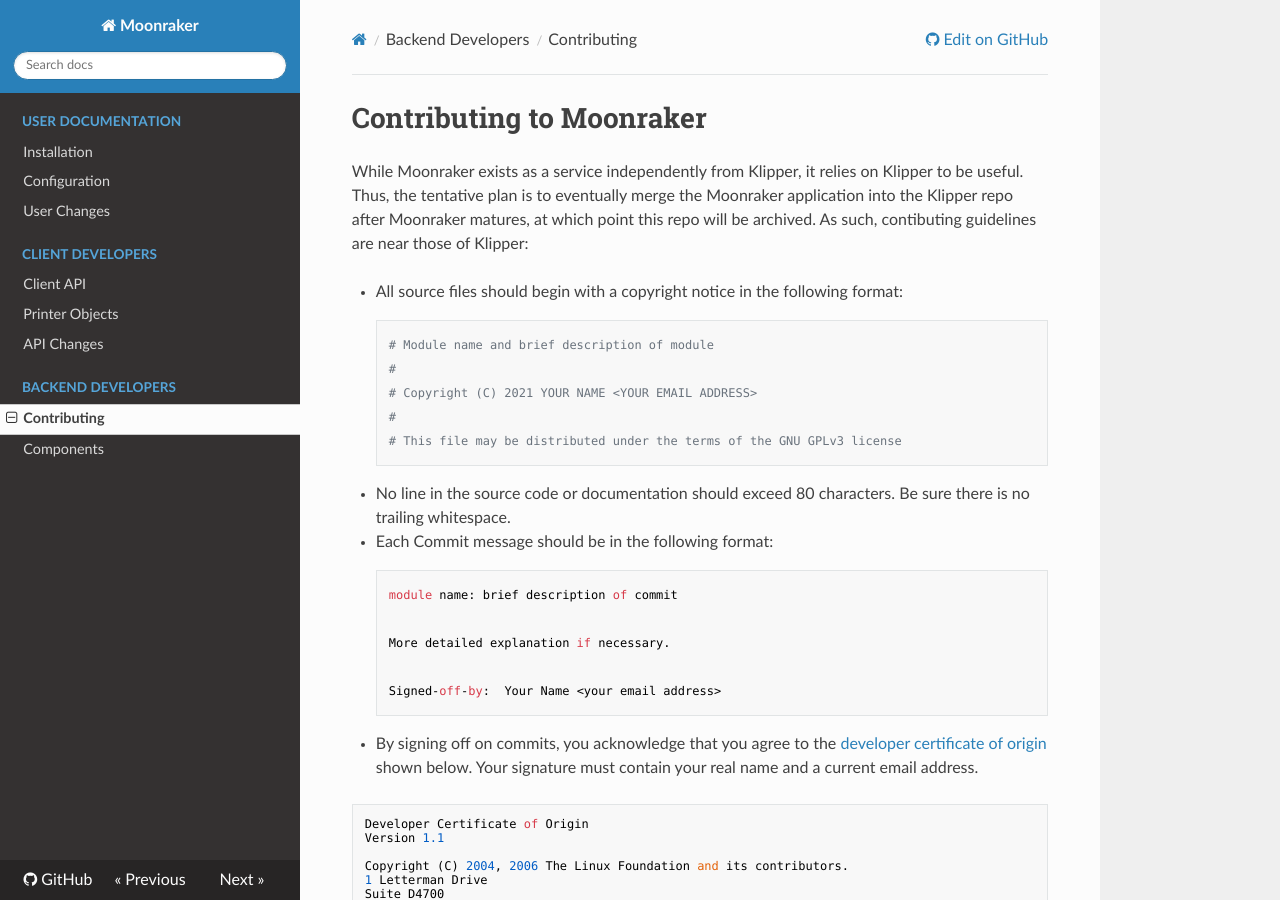
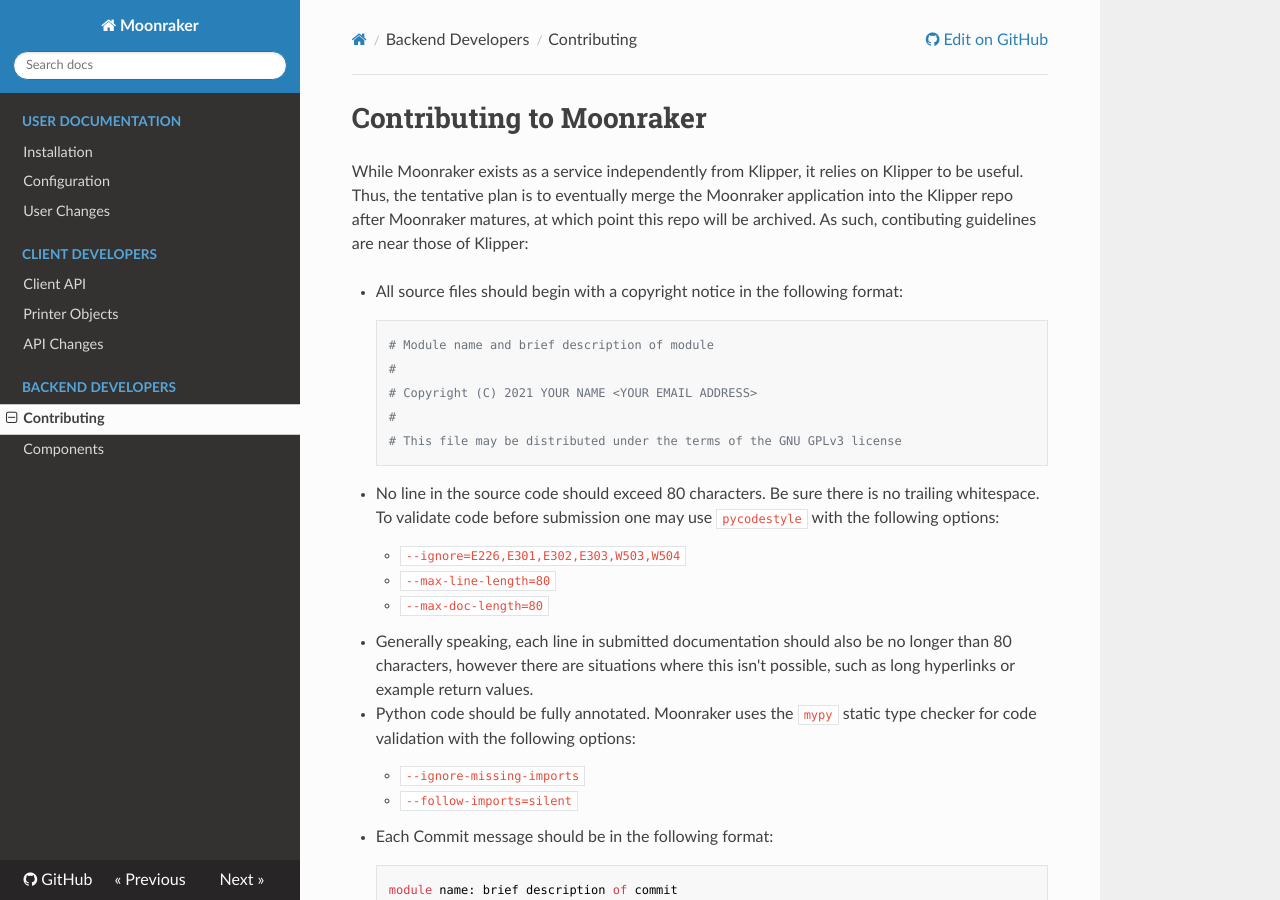
Before and after one commit to Marirossibn/moonraker, an MkDocs documentation site: the page built from docs/contributing.md, in a window 1280 px wide and 900 px high. Built offline with MkDocs 1.6.1, drawn with Linux system fonts in a browser that asks for light colours; nearby versions of some CDN libraries.

Commit message:
docs: update contributing doc
Update the code style guidelines informing contributors that they should validate their code with pycodestyle and mypy before submission.

Signed-off-by:  Eric Callahan <arksine.code@gmail.com>

```diff
--- a/docs/contributing.md
+++ b/docs/contributing.md
@@ -15,8 +15,19 @@
         #
         # This file may be distributed under the terms of the GNU GPLv3 license
 
-- No line in the source code or documentation should exceed 80 characters.
-  Be sure there is no trailing whitespace.
+- No line in the source code should exceed 80 characters.  Be sure there is no
+  trailing whitespace.  To validate code before submission one may use `pycodestyle`
+  with the following options:
+      - `--ignore=E226,E301,E302,E303,W503,W504`
+      - `--max-line-length=80`
+      - `--max-doc-length=80`
+- Generally speaking, each line in submitted documentation should also be no
+  longer than 80 characters, however there are situations where this isn't
+  possible, such as long hyperlinks or example return values.
+- Python code should be fully annotated.  Moonraker uses the `mypy` static
+  type checker for code validation with the following options:
+      - `--ignore-missing-imports`
+      - `--follow-imports=silent`
 - Each Commit message should be in the following format:
 
         module name: brief description of commit
```
